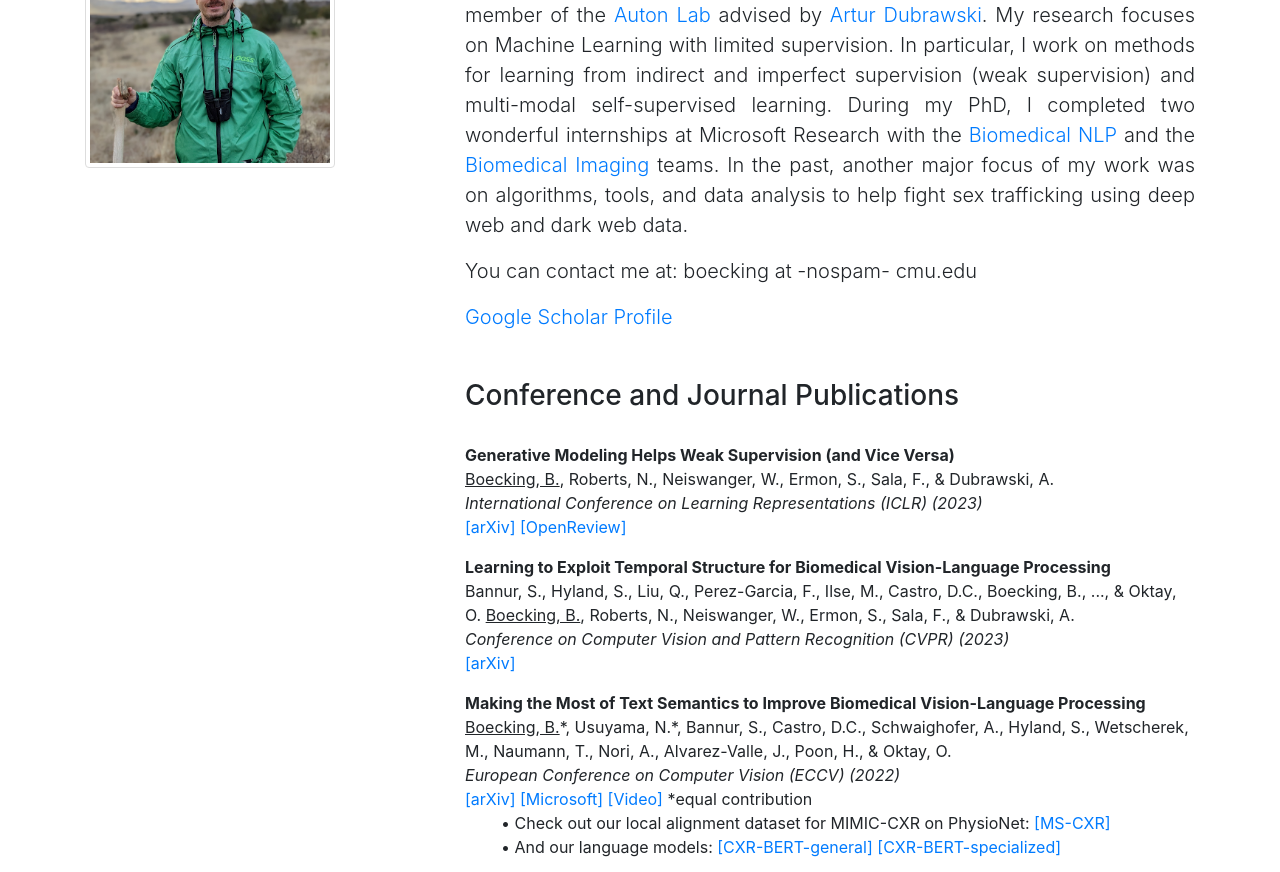
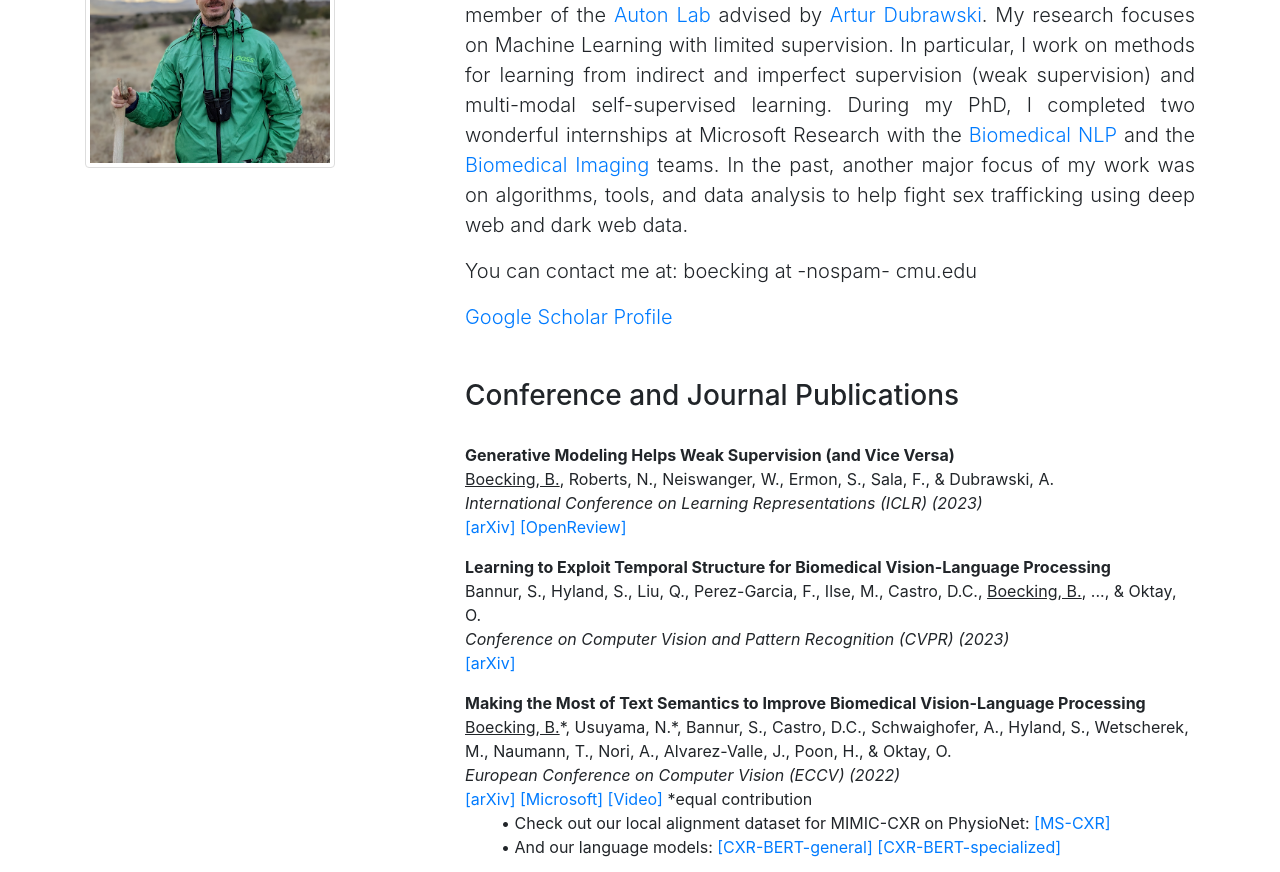
Before and after one commit to benbo/benbo.github.io, a website: page index.html in a window 1280 px wide. Shown: the part 186-1058 px from the top of the page. Drawn offline with Linux system fonts and the light colour scheme.

Commit message:
Update index.html
remove extra authors

```diff
--- a/index.html
+++ b/index.html
@@ -77,8 +77,7 @@
                 </p>
                 <p class="">
                     <b>Learning to Exploit Temporal Structure for Biomedical Vision-Language Processing</b><br>
-                    Bannur, S., Hyland, S., Liu, Q., Perez-Garcia, F., Ilse, M., Castro, D.C., Boecking, B., ..., &amp; Oktay, O.
-                    <u>Boecking, B.</u>, Roberts, N., Neiswanger, W., Ermon, S., Sala, F., &amp; Dubrawski, A.
+                    Bannur, S., Hyland, S., Liu, Q., Perez-Garcia, F., Ilse, M., Castro, D.C., <u>Boecking, B.</u>, ..., &amp; Oktay, O.
                     <br>
                     <i>Conference on Computer Vision and Pattern Recognition (CVPR) (2023)</i> <br>
                     <a class="" href="https://arxiv.org/abs/2301.04558">[arXiv]</a>
```
